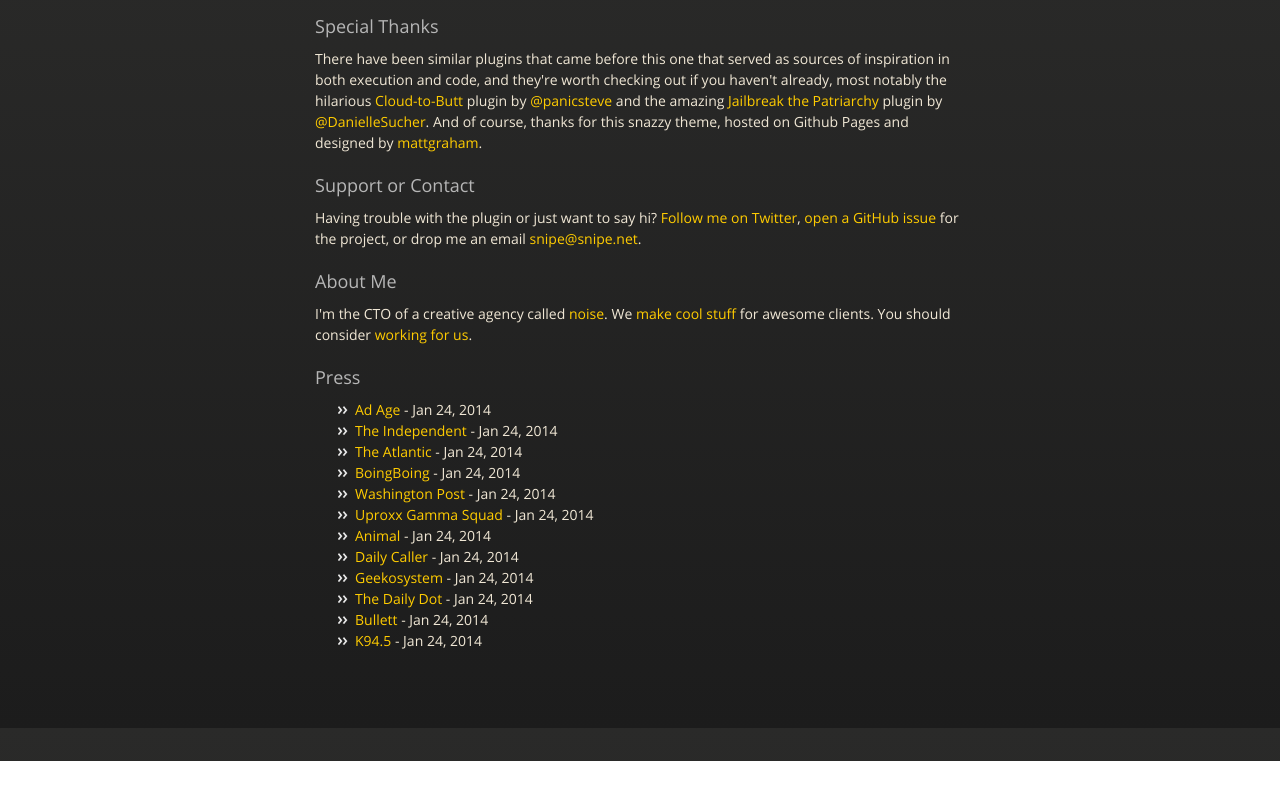
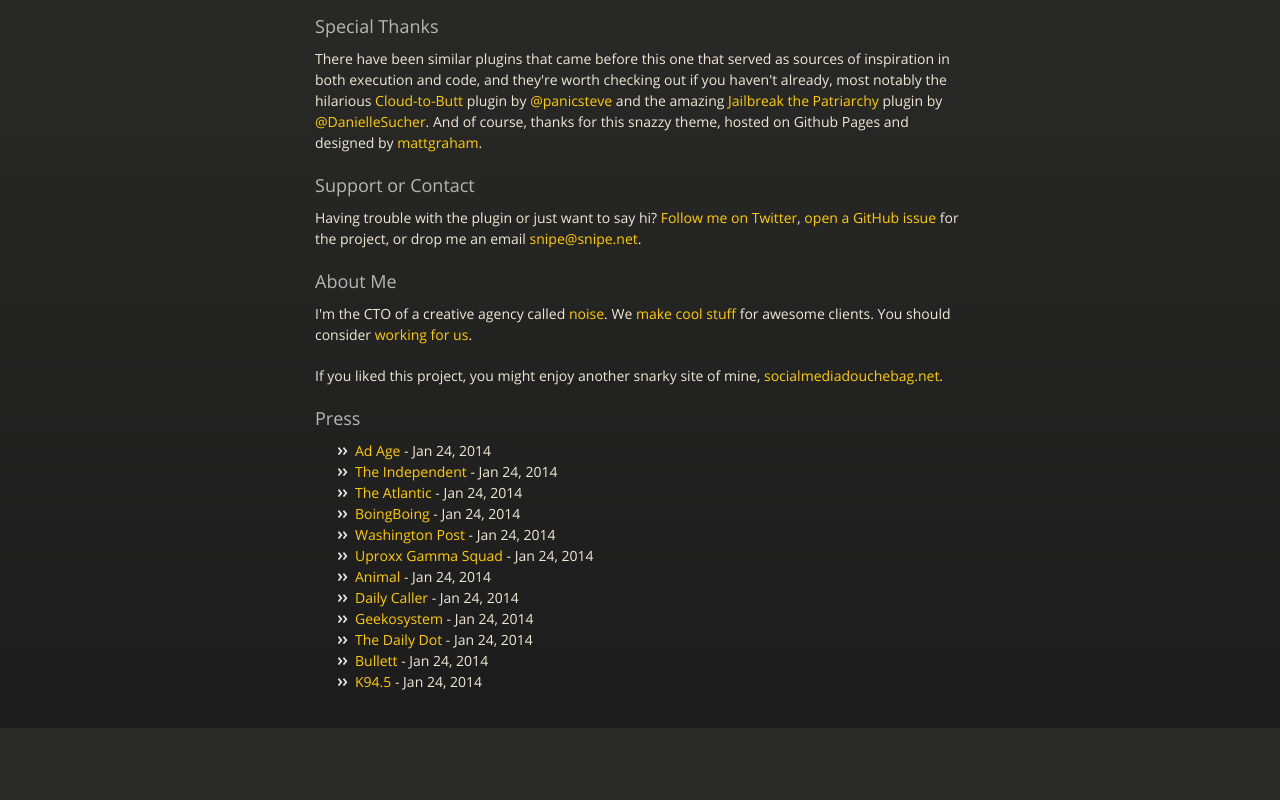
Before and after one commit to snipe/downworthy, a plain HTML site: page index.html in a window 1280 px wide. Shown: the part 4872-5672 px from the top of the page. Before the commit the page ends 5633 px from the top, so only its background shows below. Drawn offline with nearby package versions, Linux system fonts and the light colour scheme.

Commit message:
gratuitous link to SMD site

```diff
--- a/index.html
+++ b/index.html
@@ -179,6 +179,7 @@
 <h3><a name="about" class="anchor" href="#about"><span class="octicon octicon-link"></span></a>About Me</h3>
 
 <p>I'm the CTO of a creative agency called <a href="http://noisenewyork.com">noise</a>. We <a href="http://noisenewyork.com/work">make cool stuff</a> for awesome clients. You should consider <a href="http://noisenewyork.com/careers">working for us</a>. </p>
+<p>If you liked this project, you might enjoy another snarky site of mine, <a href="http://socialmediadouchebag.net">socialmediadouchebag.net</a>.</p>
 
 
 
```
